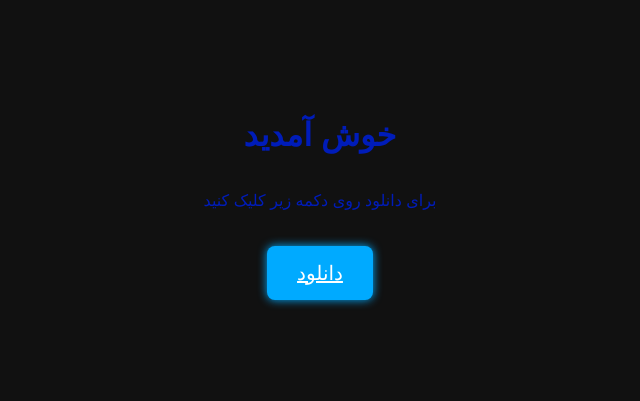
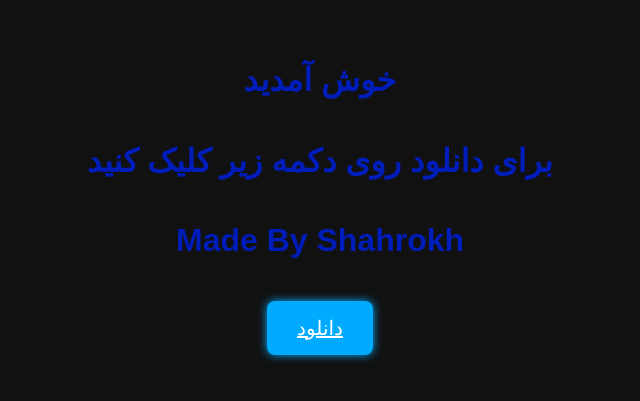
Before and after one commit to Shahrokh392/my-site, a plain HTML site: page index.html in a window 1280 px wide. Shown: the part 203-604 px from the top of the page, without its empty margins (320-960 px from the left). Drawn offline with Linux system fonts and the light colour scheme.

Commit message:
Update index.html

```diff
--- a/index.html
+++ b/index.html
@@ -49,8 +49,8 @@ body {
 
 
 <h1 style="color: rgb(0, 28, 185);">خوش آمدید</h1>
-<p style="color: rgb(0, 28, 185);">برای دانلود روی دکمه زیر کلیک کنید</p>
-
+<h1 style="color: rgb(0, 28, 185);">برای دانلود روی دکمه زیر کلیک کنید</h1>
+<h1 style="color: rgb(0, 28, 185);">Made By Shahrokh</h1>
 
 <a href="file.zip" download class="download-btn">دانلود</a>
 
```
